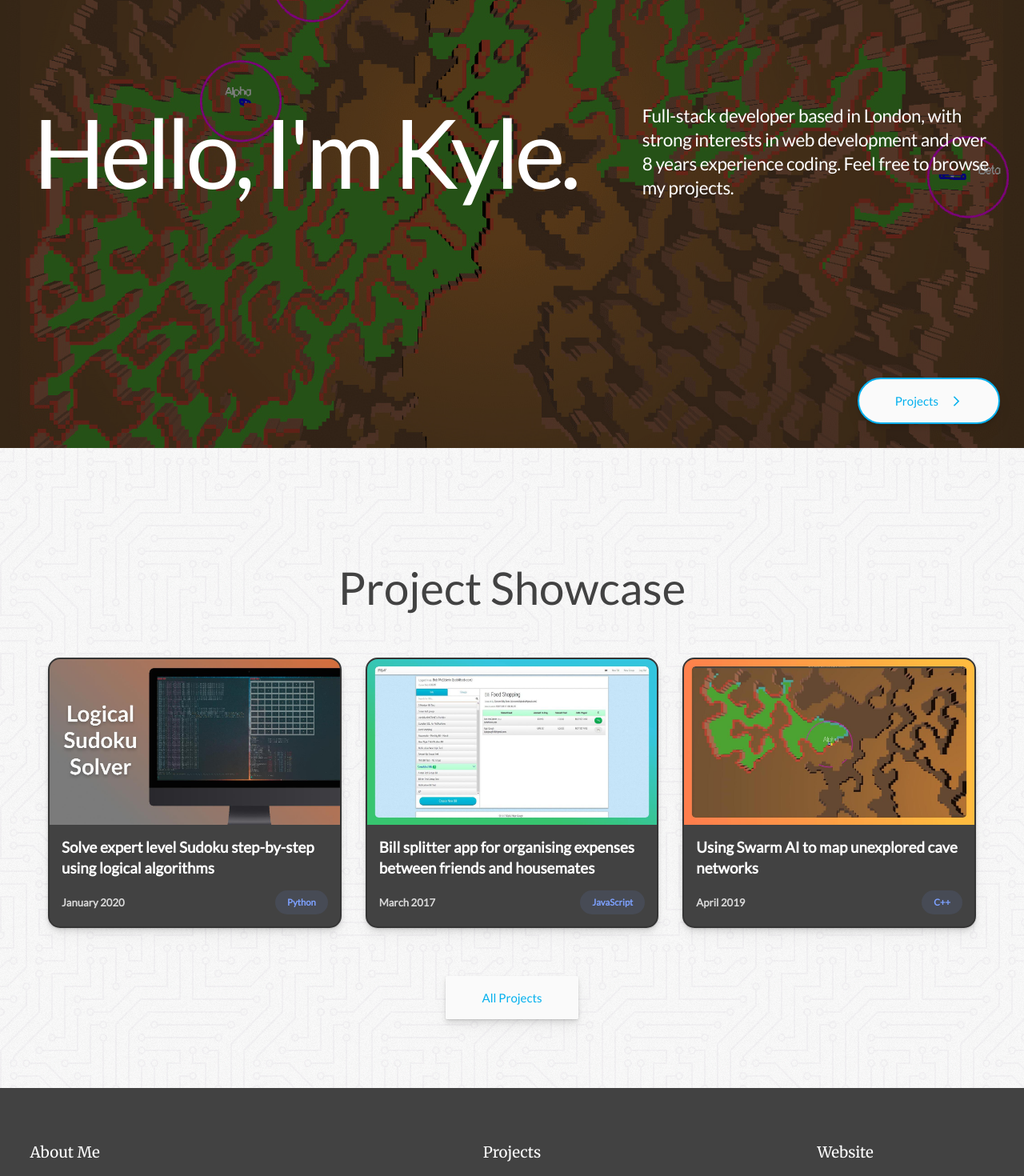
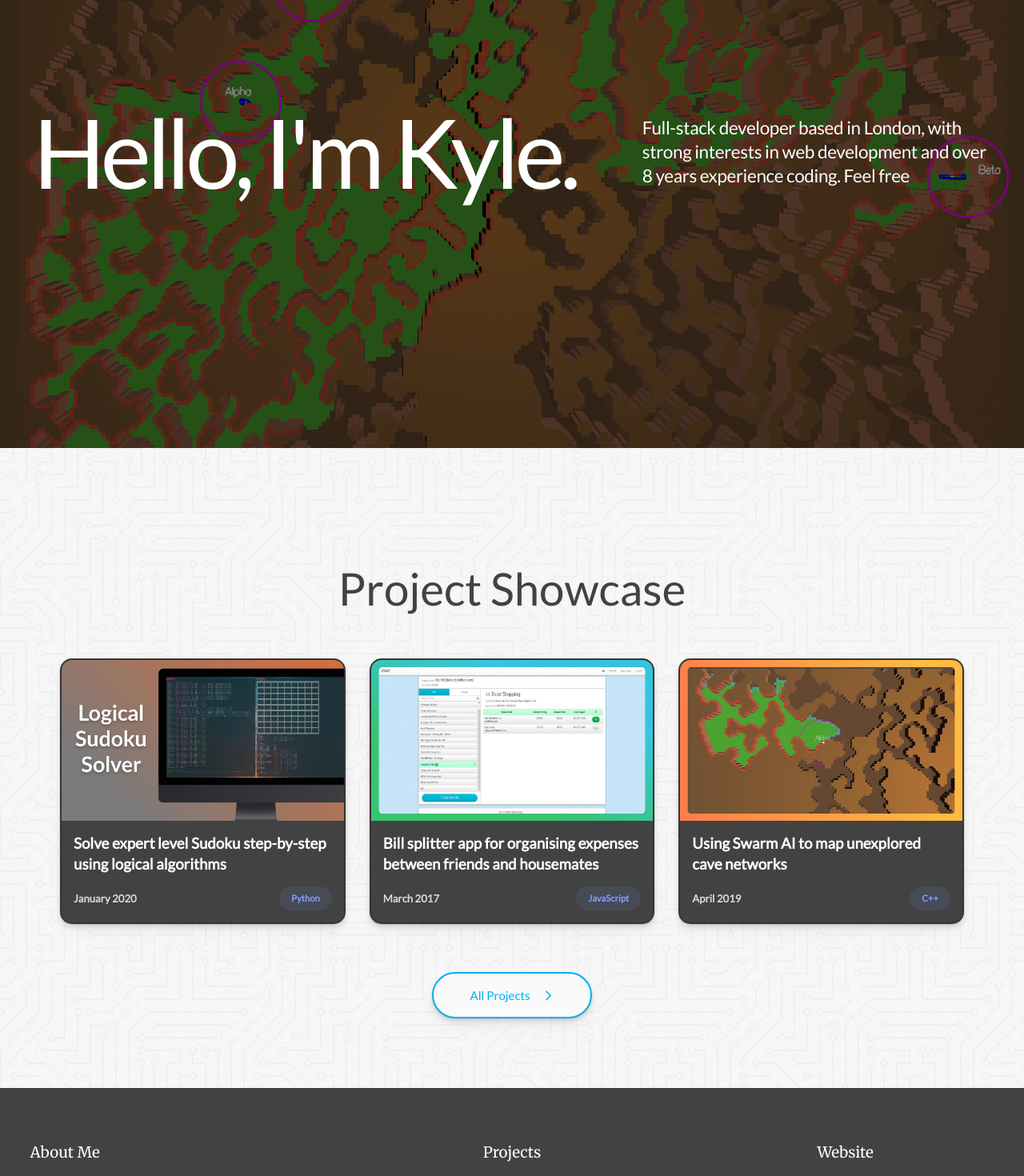
Before and after one commit to KyleGough/portfolio, a React (Create React App) app: page / in a window 1280 px wide. Shown: the part 240-1710 px from the top of the page at 80% size. Built offline with nearby package versions, Linux system fonts and the light colour scheme.

Commit message:
Homepage adjustments

```diff
--- a/src/Home.tsx
+++ b/src/Home.tsx
@@ -19,13 +19,12 @@ function ProjectChip(props: { name: string }) {
     );
 }
 
-
 function ProjectCard(props: { src: string, alt: string, title: string, tagline: string, date: string, link: string, chipText: string }) {
     return (
         <Link to={props.link} className='rounded-2xl overflow-hidden border-2 border-nav-dark bg-nav-light shadow drop-shadow-lg'>
             <img className='w-full' src={props.src} alt={props.alt} />
             <div className='text-white p-4 font-bold'>
-                <h3 className='text-xl font-extrabold mb-4 h-[3.5rem] overflow-hidden'>{props.tagline}</h3>
+                <h3 className='text-xl font-extrabold mb-4 h-[3.5rem] line-clamp-2'>{props.tagline}</h3>
                 <div className='flex justify-between items-center'>
                     <p className='text-sm opacity-80'>{props.date}</p>
                     <ProjectChip name={props.chipText} />
@@ -66,21 +65,13 @@ export default function Home() {
             <div className={`absolute top-0 left-0 w-full h-full bg-header1 bg-fixed bg-center bg-cover duration-2000 transition-opacity ${carousel === 0 ? 'opacity-100' : 'opacity-0'}`}></div>
             <div className={`absolute top-0 left-0 w-full h-full bg-header2 bg-fixed bg-center bg-cover duration-2000 transition-opacity ${carousel === 1 ? 'opacity-100' : 'opacity-0'}`}></div>
             <div className={`absolute top-0 left-0 w-full h-full bg-header3 bg-fixed bg-center bg-cover duration-2000 transition-opacity ${carousel === 2 ? 'opacity-100' : 'opacity-0'}`}></div>
-            <div className='z-50'>
-                <div className='absolute inset-0 text-white mx-auto text-center flex tracking-tight items-center'>
-                    <div className='block lg:flex items-center justify-around w-full'>
-                        <p className='slide-in text-7xl sm:text-8xl lg:text-9xl font-sans tracking-tighter px-8 mb-12 lg:mb-0'>Hello, I'm Kyle.</p>
-                        <p className='text-left text-2xl font-thin max-w-[38ch] font-sans mx-auto px-8 lg:mx-0'>
-                            <span className='text-xl md:text-2xl text-left sans-serif'>{welcomeMsg}</span>
-                            <span className='caret-blink'>{zws}</span>
-                        </p>
-                    </div>
-                </div>
-                <div className='absolute right-8 bottom-8'>
-                    <Link to='/projects' className='group drop-shadow-lg flex items-center px-12 py-4 bg-background text-link hover:text-link-hover focus:text-link-hover rounded-full border-2 shadow border-link hover:border-link-hover focus:border-link-hover'>
-                        <p>Projects</p>
-                        <ArrowForward className='float-right ml-4 w-4 h-4 fill-link group-hover:fill-link-hover group-focus:fill-link-hover' />
-                    </Link>
+            <div className='z-50 absolute inset-0 text-white mx-auto text-center flex tracking-tight items-center'>
+                <div className='block lg:flex items-center justify-around w-full'>
+                    <h1 className='slide-in text-7xl sm:text-8xl lg:text-9xl font-sans tracking-tighter px-8 mb-12 lg:mb-0'>Hello, I'm Kyle.</h1>
+                    <p className='text-left text-2xl font-thin max-w-[38ch] lg:w-[38ch] font-sans mx-auto px-8 lg:mx-0'>
+                        <span ref={typewriterRef} className='text-xl md:text-2xl text-left sans-serif'>{welcomeMsg}</span>
+                        <span className='fade-in caret-blink'>{zws}</span>
+                    </p>
                 </div>
             </div>
         </div>
@@ -89,7 +80,7 @@ export default function Home() {
         <Section>
             <h2 className='font-thin text-6xl text-center mt-24 text-nav-light'>Project Showcase</h2>
 
-            <div className='grid grid-cols-1 md:grid-cols-2 lg:grid-cols-3 gap-8 mt-16 mb-8'>
+            <div className='grid grid-cols-1 md:grid-cols-2 lg:grid-cols-3 gap-8 mt-16 mb-8 px-4'>
                 <ProjectCard
                     src='/img/card-sudoku.jpg'
                     alt='Logical Sudoku Solver Project Card'
@@ -119,7 +110,10 @@ export default function Home() {
                 />
             </div>
             <div className='mt-16 flex justify-center'>
-                <Link to='/projects' className='drop-shadow-lg flex items-center shimmer px-12 py-4 bg-background text-link hover:text-link-hover focus:text-link-hover rounded-sm shadow border-light'>All Projects</Link>
+                <Link to='/projects' className='shimmer group drop-shadow-lg flex items-center px-12 py-4 bg-background text-link hover:text-link-hover focus:text-link-hover rounded-full border-2 shadow border-link hover:border-link-hover focus:border-link-hover'>
+                    <p>All Projects</p>
+                    <ArrowForward className='float-right ml-4 w-4 h-4 fill-link group-hover:fill-link-hover group-focus:fill-link-hover' />
+                </Link>
             </div>
         </Section>
         </div>
--- a/src/index.css
+++ b/src/index.css
@@ -138,6 +138,7 @@ body {
   width: 0.5rem;
   height: 100%;
   animation: blink 800ms ease-in-out infinite;
+  animation-delay: 1750ms;
   top: 0;
   left: 0.3rem;
 }
@@ -164,3 +165,26 @@ body {
 .custom-duration {
   transition-duration: calc(25ms * var(--duration-factor))!important;
 }
+
+/* Show ellipsis on text overflow for multiple lines.*/
+.line-clamp-2 {
+  display: -webkit-box;
+  -webkit-line-clamp: 2;
+  -webkit-box-orient: vertical;
+  overflow: hidden;
+}
+
+.fade-in {
+  opacity: 0%;
+  animation: fade 750ms ease 1 forwards;
+  animation-delay: 1000ms;
+}
+
+@keyframes fade {
+  0% {
+    opacity: 0%;
+  }
+  100% {
+    opacity: 100%;
+  }
+}
```
